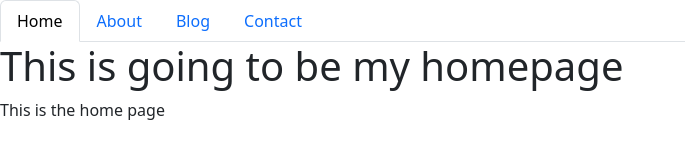
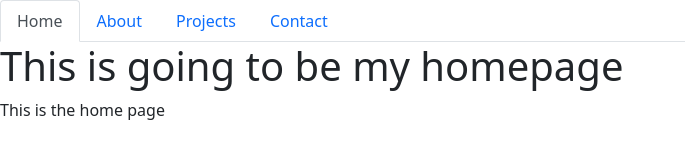
Before and after one commit to Brownies-SE/Portfolio, a React (Create React App) app: page / in a window 1280 px wide. Shown: the top 160 px of the page, without its empty margins (0-685 px from the left). Built offline with nearby package versions, Linux system fonts and the light colour scheme.

Commit message:
Server loads properly and added bootstrap

```diff
--- a/public/index.html
+++ b/public/index.html
@@ -13,7 +13,14 @@
     <!--
       manifest.json provides metadata used when your web app is installed on a
       user's mobile device or desktop. See https://developers.google.com/web/fundamentals/web-app-manifest/
+
     -->
+    <link
+      href="https://cdn.jsdelivr.net/npm/bootstrap@5.0.1/dist/css/bootstrap.min.css"
+      rel="stylesheet"
+      integrity="sha384-+0n0xVW2eSR5OomGNYDnhzAbDsOXxcvSN1TPprVMTNDbiYZCxYbOOl7+AMvyTG2x"
+      crossorigin="anonymous"
+    />
     <link rel="manifest" href="%PUBLIC_URL%/manifest.json" />
     <!--
       Notice the use of %PUBLIC_URL% in the tags above.
--- a/src/components/NavTabs.js
+++ b/src/components/NavTabs.js
@@ -29,7 +29,7 @@
             currentPage === "Projects" ? "nav-link active" : "nav-link"
           }
         >
-          Blog
+          Projects
         </a>
       </li>
       <li className="nav-item">
--- a/src/index.js
+++ b/src/index.js
@@ -1,7 +1,6 @@
 import React from "react";
 import ReactDOM from "react-dom";
 import App from "./App";
-import "bootstrap/dist/css/bootstrap.min.css";
 
 ReactDOM.render(
   <React.StrictMode>
```
